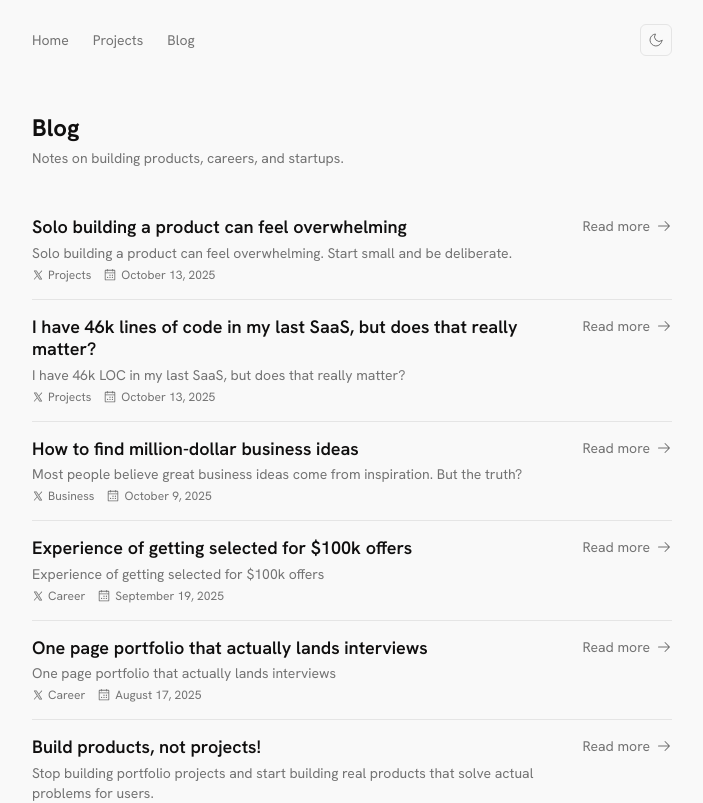
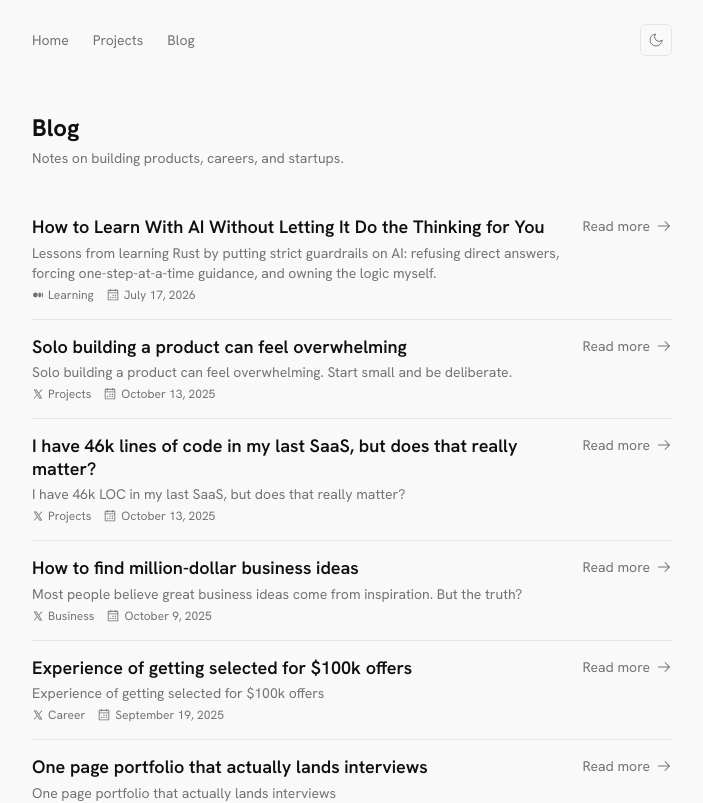
Before and after one commit to shaurya35/portfolio, a Next.js app in the folder apps/web/: page /blog in a window 1280 px wide. Shown: the top 803 px of the page, without its empty margins (288-991 px from the left). Built offline with nearby package versions, Linux system fonts and the light colour scheme.

Commit message:
feat(web): add Medium blog post and social link

```diff
--- a/apps/web/components/icons.tsx
+++ b/apps/web/components/icons.tsx
@@ -115,5 +115,6 @@ export const socialIcons: Record<
   x: XIcon,
   linkedin: LinkedInIcon,
   github: GitHubIcon,
+  medium: MediumIcon,
   mail: MailIcon,
 };
--- a/apps/web/content/blog.ts
+++ b/apps/web/content/blog.ts
@@ -1,6 +1,16 @@
 import type { BlogPost } from "@/types/blog";
 
 export const blogPosts: BlogPost[] = [
+  {
+    slug: "how-to-learn-with-ai-without-letting-it-do-the-thinking",
+    title: "How to Learn With AI Without Letting It Do the Thinking for You",
+    description:
+      "Lessons from learning Rust by putting strict guardrails on AI: refusing direct answers, forcing one-step-at-a-time guidance, and owning the logic myself.",
+    date: "2026-07-17",
+    category: "Learning",
+    source: "medium",
+    href: "https://medium.com/@shauryajha35/how-to-learn-with-ai-without-letting-it-do-the-thinking-for-you-07e247ad69ce",
+  },
   {
     slug: "solo-building-a-product-can-feel",
     title: "Solo building a product can feel overwhelming",
--- a/apps/web/content/socials.ts
+++ b/apps/web/content/socials.ts
@@ -8,6 +8,7 @@ export const socials: Social[] = [
     icon: "linkedin",
   },
   { name: "GitHub", href: "https://github.com/shaurya35", icon: "github" },
+  { name: "Medium", href: "https://medium.com/@shauryajha35", icon: "medium" },
   {
     name: "Email",
     href: "https://mail.google.com/mail/?view=cm&fs=1&to=shauryajha35@gmail.com",
--- a/apps/web/types/site.ts
+++ b/apps/web/types/site.ts
@@ -1,4 +1,4 @@
-export type SocialIconName = "x" | "linkedin" | "github" | "mail";
+export type SocialIconName = "x" | "linkedin" | "github" | "medium" | "mail";
 
 export type Social = {
   name: string;
@@ -9,6 +9,7 @@ export type Social = {
 export type Site = {
   name: string;
   role: string;
-  tagline: string;
+  credibility: string;
   email: string;
+  calHref: string;
 };
```
